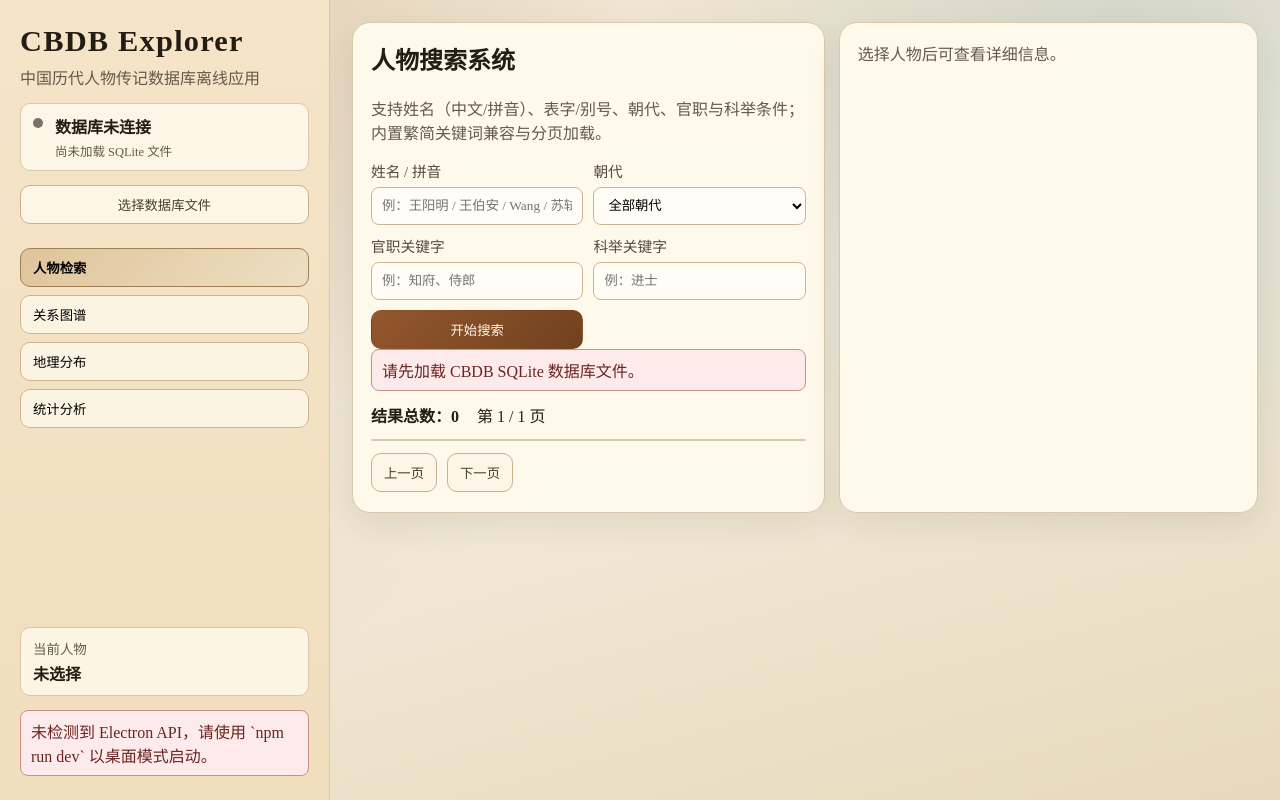
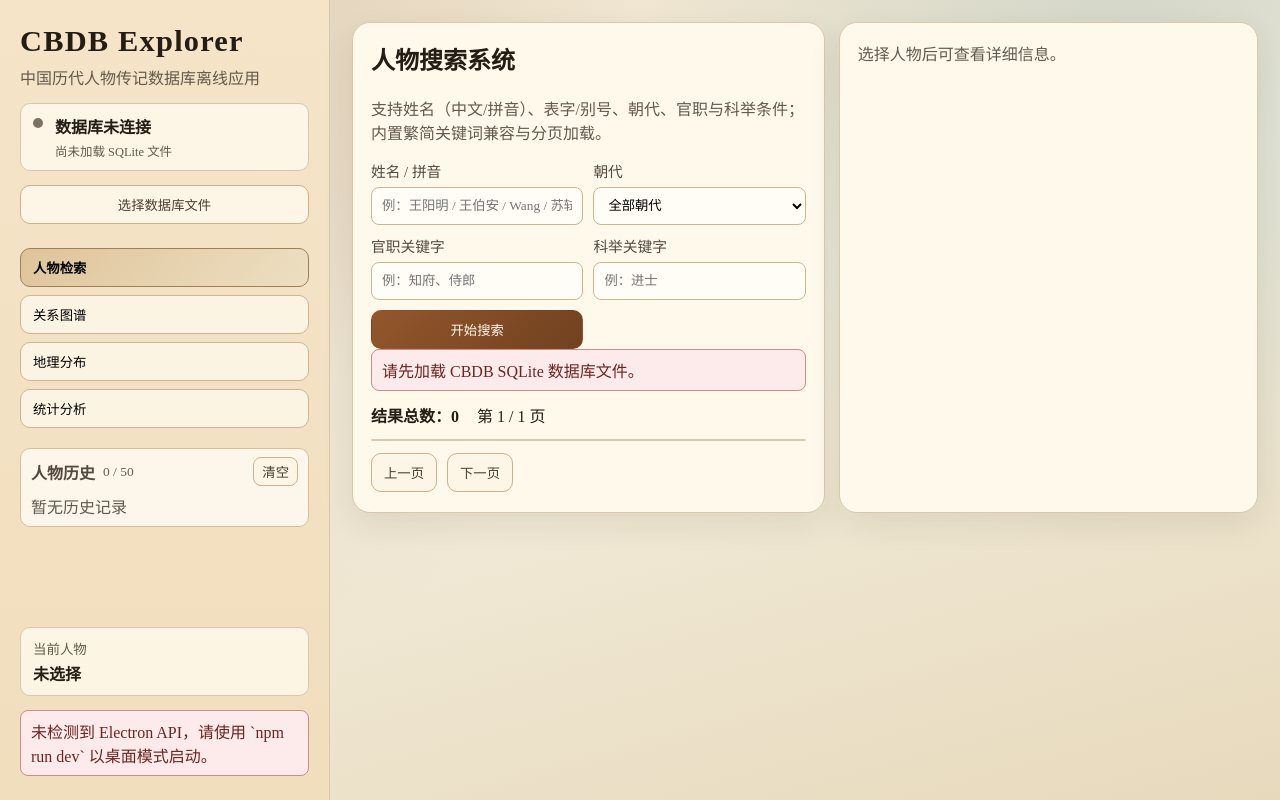
Before and after one commit to TXC-ALON/CBDB-Brower, a React (Vite) app: page / in a window 1280 px wide. Built offline with nearby package versions, Linux system fonts and the light colour scheme.

Commit message:
feat: 左侧栏人物历史气泡与右键删除

```diff
--- a/src/App.jsx
+++ b/src/App.jsx
@@ -1,9 +1,12 @@
-import { useEffect, useMemo, useState } from "react";
+import { useCallback, useEffect, useMemo, useState } from "react";
 import { getDbStatus, getDynasties, selectDbFile } from "./services/api";
 import SearchPage from "./pages/SearchPage";
 import GraphPage from "./pages/GraphPage";
 import MapPage from "./pages/MapPage";
 import StatsPage from "./pages/StatsPage";
+
+const PERSON_HISTORY_LIMIT = 50;
+const PERSON_HISTORY_STORAGE_KEY = "cbdb.person.history.v1";
 
 const tabs = [
   { id: "search", label: "人物检索" },
@@ -15,6 +18,30 @@
 export default function App() {
   const [activeTab, setActiveTab] = useState("search");
   const [selectedPerson, setSelectedPerson] = useState(null);
+  const [personHistory, setPersonHistory] = useState(() => {
+    try {
+      const raw = window.localStorage.getItem(PERSON_HISTORY_STORAGE_KEY);
+      if (!raw) {
+        return [];
+      }
+      const parsed = JSON.parse(raw);
+      if (!Array.isArray(parsed)) {
+        return [];
+      }
+      return parsed
+        .filter(
+          (row) => row && Number.isFinite(Number(row.id)) && typeof row.name === "string" && row.name
+        )
+        .slice(0, PERSON_HISTORY_LIMIT)
+        .map((row) => ({
+          id: Number(row.id),
+          name: row.name,
+        }));
+    } catch {
+      return [];
+    }
+  });
+  const [historyMenu, setHistoryMenu] = useState(null);
   const [dbStatus, setDbStatus] = useState({
     connected: false,
     dbPath: null,
@@ -42,6 +69,34 @@
     loadGlobalData();
   }, []);
 
+  useEffect(() => {
+    try {
+      window.localStorage.setItem(PERSON_HISTORY_STORAGE_KEY, JSON.stringify(personHistory));
+    } catch {
+      // ignore localStorage write failures
+    }
+  }, [personHistory]);
+
+  useEffect(() => {
+    if (!historyMenu) {
+      return;
+    }
+    const closeMenu = () => setHistoryMenu(null);
+    const handleEscape = (event) => {
+      if (event.key === "Escape") {
+        setHistoryMenu(null);
+      }
+    };
+    window.addEventListener("click", closeMenu);
+    window.addEventListener("blur", closeMenu);
+    window.addEventListener("keydown", handleEscape);
+    return () => {
+      window.removeEventListener("click", closeMenu);
+      window.removeEventListener("blur", closeMenu);
+      window.removeEventListener("keydown", handleEscape);
+    };
+  }, [historyMenu]);
+
   const handleSelectDb = async () => {
     try {
       const result = await selectDbFile();
@@ -53,9 +108,60 @@
     }
   };
 
-  const handleGraphNavigatePerson = (person) => {
+  const pushSearchHistory = useCallback((person) => {
+    if (!person?.id || !person?.name) {
+      return;
+    }
+    setPersonHistory((prev) => {
+      const deduped = prev.filter((row) => row.id !== person.id);
+      return [{ id: person.id, name: person.name }, ...deduped].slice(0, PERSON_HISTORY_LIMIT);
+    });
+  }, []);
+
+  const handleSelectSearchPerson = useCallback(
+    (person) => {
+      setSelectedPerson(person);
+      pushSearchHistory(person);
+    },
+    [pushSearchHistory]
+  );
+
+  const handleGraphNavigatePerson = useCallback((person) => {
     setSelectedPerson(person);
     setActiveTab("graph");
+  }, []);
+
+  const handlePickHistoryPerson = useCallback((person) => {
+    setSelectedPerson({ id: person.id, name: person.name });
+  }, []);
+
+  const handleHistoryChipContextMenu = useCallback((event, person) => {
+    event.preventDefault();
+    const maxX = Math.max(12, window.innerWidth - 220);
+    const maxY = Math.max(12, window.innerHeight - 120);
+    setHistoryMenu({
+      x: Math.min(event.clientX, maxX),
+      y: Math.min(event.clientY, maxY),
+      person,
+    });
+  }, []);
+
+  const handleDeleteHistoryFromMenu = useCallback(() => {
+    if (!historyMenu?.person) {
+      return;
+    }
+    const person = historyMenu.person;
+    setHistoryMenu(null);
+    const confirmed = window.confirm(`确认删除历史人物“${person.name}”吗？`);
+    if (!confirmed) {
+      return;
+    }
+    setPersonHistory((prev) => prev.filter((row) => row.id !== person.id));
+  }, [historyMenu]);
+
+  const clearPersonHistory = () => {
+    setPersonHistory([]);
+    setHistoryMenu(null);
   };
 
   const tabContent = useMemo(() => {
@@ -64,7 +170,7 @@
         <SearchPage
           dynasties={dynasties}
           selectedPerson={selectedPerson}
-          onSelectPerson={setSelectedPerson}
+          onSelectPerson={handleSelectSearchPerson}
           dbConnected={dbStatus.connected}
         />
       );
@@ -78,7 +184,14 @@
       return <MapPage dynasties={dynasties} selectedPerson={selectedPerson} />;
     }
     return <StatsPage />;
-  }, [activeTab, dbStatus.connected, dynasties, selectedPerson]);
+  }, [
+    activeTab,
+    dbStatus.connected,
+    dynasties,
+    handleGraphNavigatePerson,
+    handleSelectSearchPerson,
+    selectedPerson,
+  ]);
 
   return (
     <div className="shell">
@@ -112,6 +225,52 @@
           ))}
         </nav>
 
+        <section className="sidebar-history">
+          <div className="sidebar-history-head">
+            <strong>人物历史</strong>
+            <span>{personHistory.length} / {PERSON_HISTORY_LIMIT}</span>
+            <button
+              className="btn-secondary"
+              type="button"
+              onClick={clearPersonHistory}
+              disabled={personHistory.length === 0}
+            >
+              清空
+            </button>
+          </div>
+          <div className="sidebar-history-chips">
+            {personHistory.map((person) => (
+              <button
+                key={`${person.id}-${person.name}`}
+                className={`sidebar-history-chip ${
+                  person.id === selectedPerson?.id ? "active" : ""
+                }`}
+                onClick={() => handlePickHistoryPerson(person)}
+                onContextMenu={(event) => handleHistoryChipContextMenu(event, person)}
+                type="button"
+                title={person.name}
+              >
+                {person.name}
+              </button>
+            ))}
+            {personHistory.length === 0 && <span className="muted">暂无历史记录</span>}
+          </div>
+        </section>
+
+        {historyMenu && (
+          <div
+            className="sidebar-history-menu"
+            style={{
+              left: `${historyMenu.x}px`,
+              top: `${historyMenu.y}px`,
+            }}
+          >
+            <button type="button" onClick={handleDeleteHistoryFromMenu}>
+              删除“{historyMenu.person.name}”
+            </button>
+          </div>
+        )}
+
         <div className="current-person">
           <span>当前人物</span>
           <strong>{selectedPerson?.name || "未选择"}</strong>
--- a/src/pages/SearchPage.jsx
+++ b/src/pages/SearchPage.jsx
@@ -54,6 +54,17 @@
   const handleSubmit = (event) => {
     event.preventDefault();
     runSearch(1);
+  };
+
+  const handleSelectResultPerson = (person) => {
+    const picked = {
+      id: person.personId,
+      name: person.nameChn || person.namePinyin || `人物 ${person.personId}`,
+    };
+    onSelectPerson({
+      id: picked.id,
+      name: picked.name,
+    });
   };
 
   return (
@@ -141,12 +152,7 @@
                 className={`result-row ${
                   person.personId === selectedPerson?.id ? "selected" : ""
                 }`}
-                onClick={() =>
-                  onSelectPerson({
-                    id: person.personId,
-                    name: person.nameChn || person.namePinyin || `人物 ${person.personId}`,
-                  })
-                }
+                onClick={() => handleSelectResultPerson(person)}
               >
                 <span className="name-block">
                   <span
--- a/src/styles/main.css
+++ b/src/styles/main.css
@@ -158,6 +158,95 @@
 .current-person span {
   color: var(--ink-subtle);
   font-size: 0.84rem;
+}
+
+.sidebar-history {
+  margin-top: 6px;
+  border: 1px solid #d8c09d;
+  border-radius: 10px;
+  background: rgba(255, 250, 241, 0.88);
+  padding: 8px 10px;
+  display: grid;
+  gap: 8px;
+}
+
+.sidebar-history-head {
+  display: flex;
+  align-items: center;
+  gap: 8px;
+  color: #55493d;
+}
+
+.sidebar-history-head span {
+  color: #6a5c4d;
+  font-size: 0.84rem;
+}
+
+.sidebar-history-head .btn-secondary {
+  margin-left: auto;
+  padding: 4px 8px;
+  border-radius: 8px;
+}
+
+.sidebar-history-chips {
+  display: flex;
+  flex-wrap: wrap;
+  gap: 6px;
+  max-height: 128px;
+  overflow-y: auto;
+}
+
+.sidebar-history-chip {
+  border: 1px solid #d4b993;
+  border-radius: 999px;
+  background: #fff8e9;
+  color: #4a3e2e;
+  font-family: inherit;
+  font-size: 0.82rem;
+  line-height: 1;
+  padding: 6px 10px;
+  cursor: pointer;
+  max-width: 100%;
+  white-space: nowrap;
+  overflow: hidden;
+  text-overflow: ellipsis;
+}
+
+.sidebar-history-chip:hover {
+  background: #f5e7cb;
+}
+
+.sidebar-history-chip.active {
+  border-color: #9f7f58;
+  background: linear-gradient(135deg, #e6c89f 0%, #f4e5cb 100%);
+  font-weight: 700;
+}
+
+.sidebar-history-menu {
+  position: fixed;
+  z-index: 20;
+  border: 1px solid #c9ab82;
+  border-radius: 8px;
+  background: #fff8e8;
+  box-shadow: 0 10px 24px rgba(65, 47, 25, 0.22);
+  padding: 6px;
+  min-width: 180px;
+}
+
+.sidebar-history-menu button {
+  width: 100%;
+  border: 1px solid #d6b88f;
+  border-radius: 6px;
+  background: #fffdf6;
+  color: #5f352a;
+  font-family: inherit;
+  padding: 7px 10px;
+  text-align: left;
+  cursor: pointer;
+}
+
+.sidebar-history-menu button:hover {
+  background: #f8ebd1;
 }
 
 .main {
```
